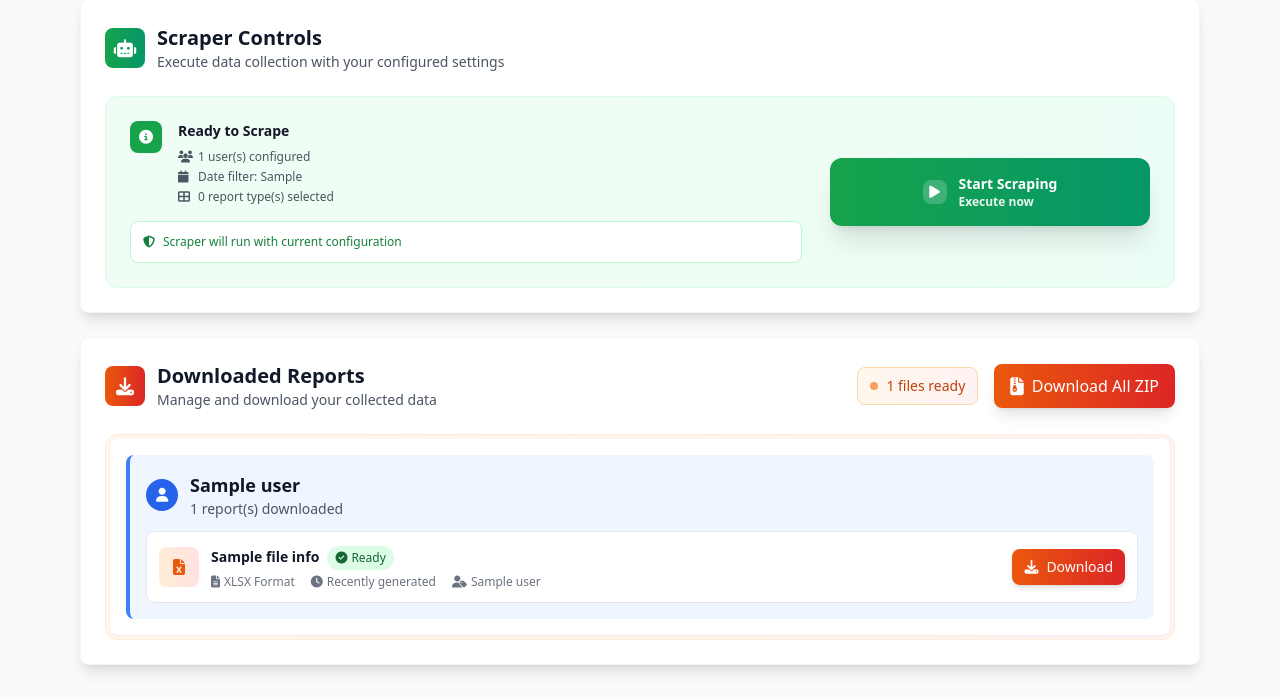
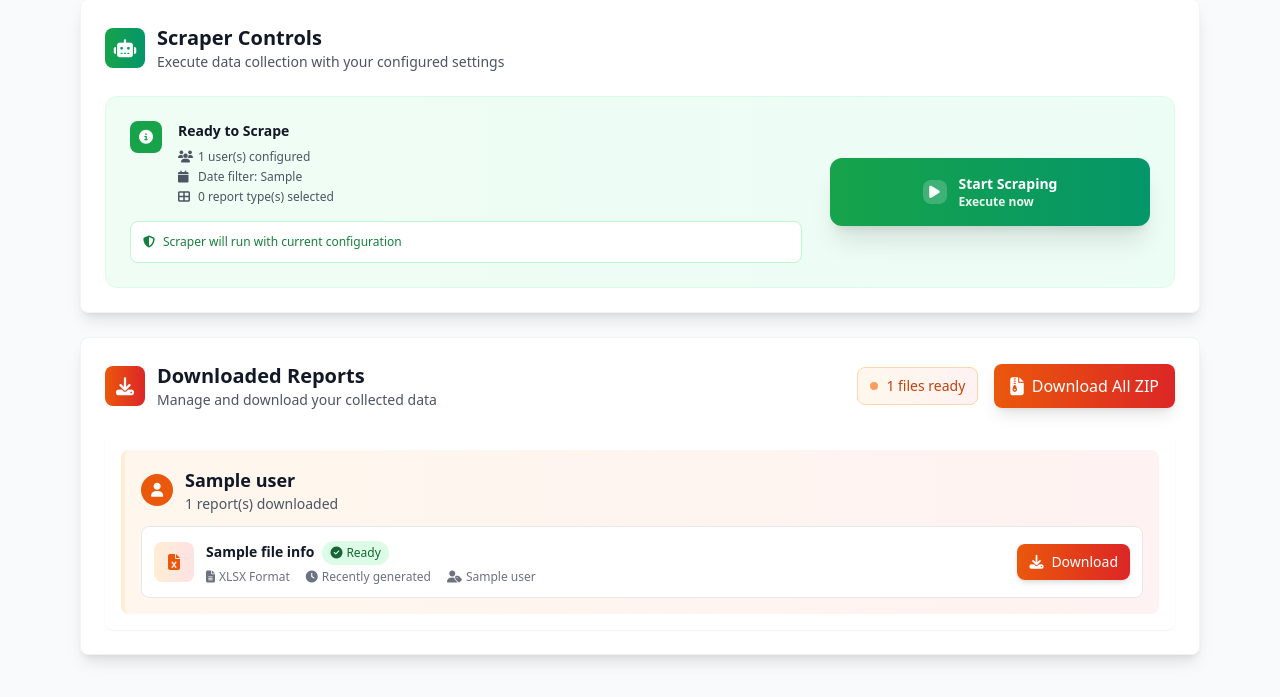
Before and after one commit to davidgonzalezfx/reports-scrapper, a Flask app: template templates/scrapper.html in a window 1280 px wide. Shown: the part 1445-2142 px from the top of the page. After the commit the page ends 2107 px from the top, so only its background shows below. Run offline with Flask 3, Linux system fonts and the light colour scheme; the template is opened without the code that fills it: most values are stand-ins (such as "Sample title", 1, 10 or a date in 2020); some libraries are stand-ins or nearby versions.

Commit message:
Fix - Users group UI

```diff
--- a/templates/scrapper.html
+++ b/templates/scrapper.html
@@ -561,13 +561,13 @@
 			</div>
 
 			{% if files %}
-			<div class="bg-gradient-to-r from-orange-50 to-red-50 rounded-xl p-1 border border-orange-100">
+
 			<div class="bg-white rounded-lg overflow-hidden shadow-sm">
 				<div class="space-y-6 p-4">
 					{% for user, user_files in files_by_user.items() %}
-						<div class="border-l-4 border-blue-500 bg-blue-50 rounded-lg p-4">
+					<div class="border-l-4 border-orange-100 bg-gradient-to-r from-orange-50 to-red-50 rounded-lg p-4">
 						<div class="flex items-center gap-3 mb-3">
-								<div class="w-8 h-8 bg-blue-600 rounded-full flex items-center justify-center">
+							<div class="w-8 h-8 bg-orange-600 rounded-full flex items-center justify-center">
 								<i class="fas fa-user text-white text-sm"></i>
 							</div>
 							<div>
@@ -578,17 +578,20 @@
 
 						<div class="grid grid-cols-1 gap-2">
 							{% for file_info in user_files %}
-								<div class="group relative bg-white hover:bg-gradient-to-r hover:from-orange-50 hover:to-red-50 transition-all duration-200 p-3 rounded-lg border border-gray-200">
+							<div
+								class="group relative bg-white hover:bg-gradient-to-r hover:from-orange-50 hover:to-red-50 transition-all duration-200 p-3 rounded-lg border border-gray-200">
 								<div class="flex items-center justify-between">
 									<div class="flex items-center gap-3 flex-1">
-											<div class="w-10 h-10 bg-gradient-to-r from-orange-100 to-red-100 rounded-lg flex items-center justify-center group-hover:from-orange-200 group-hover:to-red-200 transition-colors">
+										<div
+											class="w-10 h-10 bg-gradient-to-r from-orange-100 to-red-100 rounded-lg flex items-center justify-center group-hover:from-orange-200 group-hover:to-red-200 transition-colors">
 											<i class="fas fa-file-excel text-orange-600"></i>
 										</div>
 										<div class="flex-1 min-w-0">
 											<div class="flex items-center gap-2 mb-1">
 												<h4 class="text-sm font-semibold text-gray-900 truncate">{{ file_info.report_name }}</h4>
 												<div class="flex-shrink-0">
-														<span class="inline-flex items-center px-2 py-1 rounded-full text-xs font-medium bg-green-100 text-green-800">
+													<span
+														class="inline-flex items-center px-2 py-1 rounded-full text-xs font-medium bg-green-100 text-green-800">
 														<i class="fas fa-check-circle mr-1"></i>Ready
 													</span>
 												</div>
@@ -612,7 +615,9 @@
 											class="group/btn relative inline-flex items-center gap-2 px-3 py-2 bg-gradient-to-r from-orange-600 to-red-600 text-white font-medium rounded-lg shadow-md hover:from-orange-700 hover:to-red-700 focus:outline-none focus:ring-4 focus:ring-orange-300 transition-all duration-200 text-sm">
 											<i class="fas fa-download"></i>
 											<span>Download</span>
-												<div class="absolute inset-0 bg-white opacity-0 group-hover/btn:opacity-20 rounded-lg transition-opacity duration-200"></div>
+											<div
+												class="absolute inset-0 bg-white opacity-0 group-hover/btn:opacity-20 rounded-lg transition-opacity duration-200">
+											</div>
 										</a>
 									</div>
 								</div>
@@ -623,7 +628,7 @@
 					{% endfor %}
 				</div>
 			</div>
-			</div>
+
 			{% else %}
 			<div class="bg-gradient-to-r from-gray-50 to-gray-100 rounded-xl p-12 text-center border border-gray-200">
 				<div
```
Lines whose indentation alone changed are shown as unchanged.
